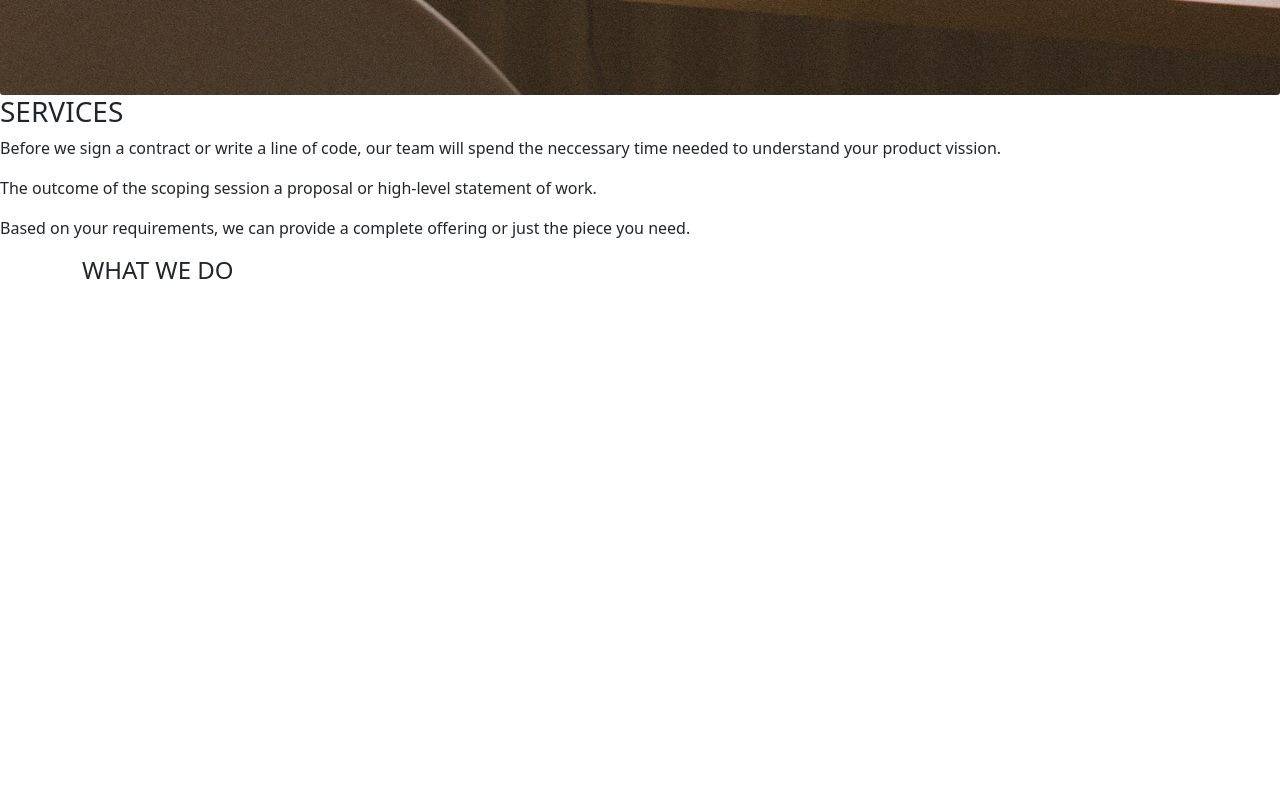
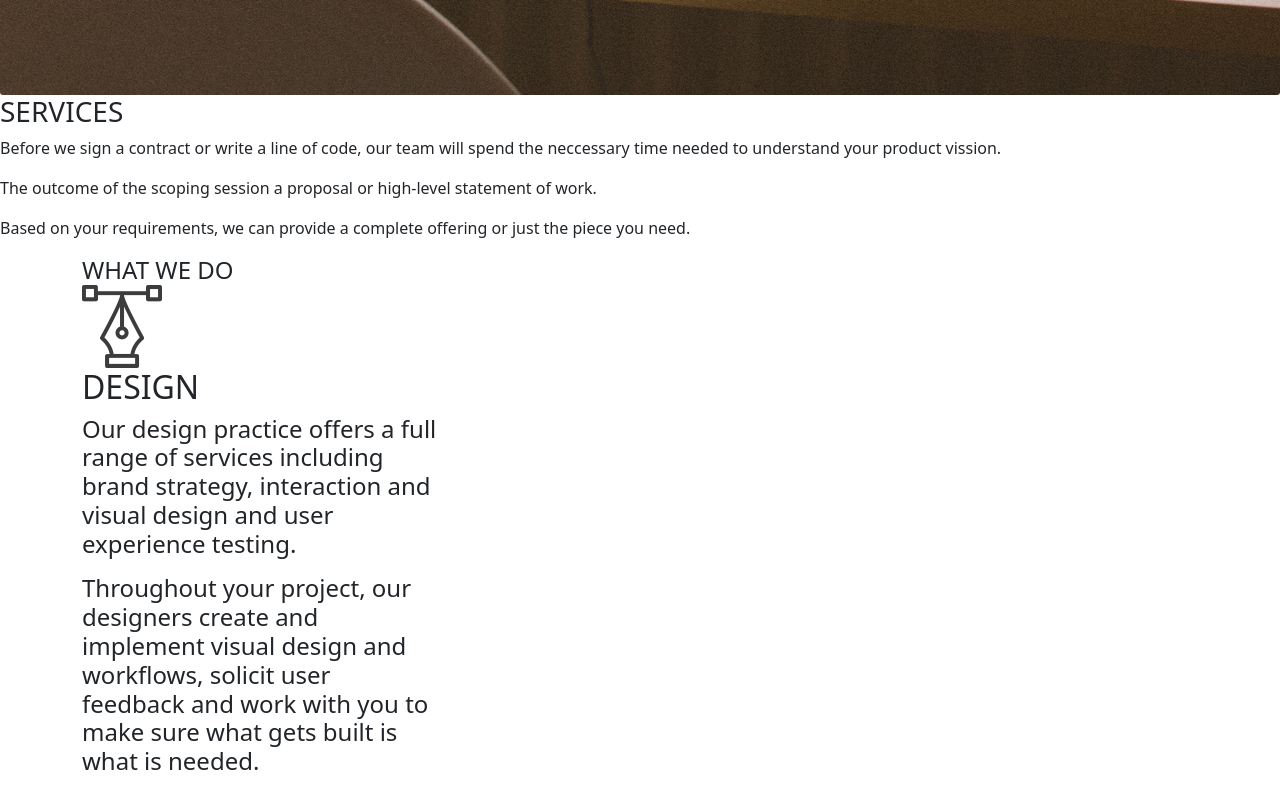
Before and after one commit to mercyakuku/Delani-Studio, a plain HTML site: page index.html in a window 1280 px wide. Shown: the part 1181-1981 px from the top of the page. Before the commit the page ends 1474 px from the top, so only its background shows below. Drawn offline with nearby package versions, Linux system fonts and the light colour scheme.

Commit message:
Add sesign icon and paragraphs

```diff
--- a/index.html
+++ b/index.html
@@ -70,6 +70,18 @@
     </div>
     <div class="container what-we-do">
         <h4>WHAT WE DO</h24>
+            <div class="row">
+                <div class="col-md-4">
+                  <div id="design">
+                    <div id="design-image">
+                        <img src="./images/assets/services_icons/design_icon.png" alt="design">
+                     </div>
+                     <h2 class="title">DESIGN</h2>
+                     <p>Our design practice offers a full range of services including brand strategy, interaction and visual design and user experience testing.</p>
+                      <p>Throughout your project, our designers create and implement visual design and workflows, solicit user feedback and work with you to make sure what gets built is what is needed.</p>
+                    </div>
+
+                </div>
     <script src="script.js"></script>
 </body>
 </html>
```
